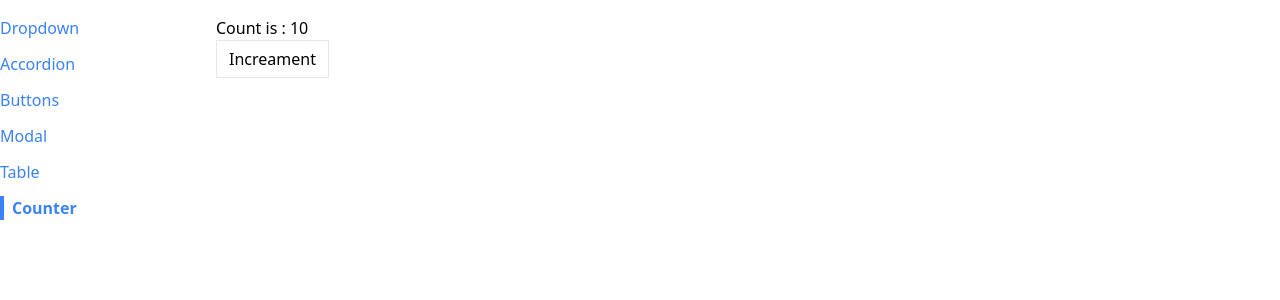
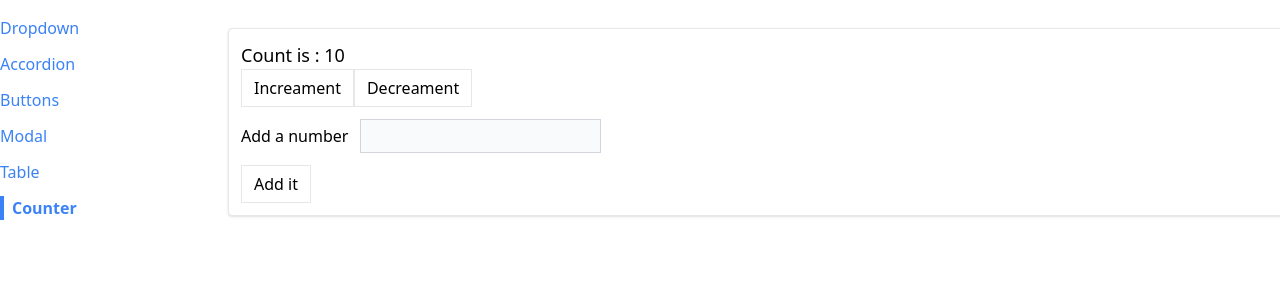
Before and after one commit to vibhavtrivedi/Comps, a React (Create React App) app: page /counter in a window 1280 px wide. Shown: the top 300 px of the page. Built offline with nearby package versions, Linux system fonts and the light colour scheme.

Commit message:
reducers

```diff
--- a/src/pages/CounterPage.js
+++ b/src/pages/CounterPage.js
@@ -1,13 +1,69 @@
-import { useState, useEffect } from "react";
+//import { useState } from "react";
+import { useReducer } from "react";
 import Button from "../components/Button";
-import UseCounter from "../hooks/use-counter";
+import Panel from "../components/Panel";
+//import UseCounter from "../hooks/use-counter";
+const INCREAMENT_COUNT = 'increament';
+const CHANGE_VALUE_TO_ADD = 'change-value-to-add';
+const reducer = (state, action) => {
+  switch (action.type) {
+    case INCREAMENT_COUNT:
+      return {
+        ...state,
+        count: state.count + 1
+      }
+    case CHANGE_VALUE_TO_ADD:
+      return {
+        ...state,
+        value: action.payload
+      }
+    default:
+      return state
+  }
+}
 function CounterPage({ initialValue }) {
-  const { count, increament } = UseCounter(initialValue);
+  const [state, dispatch] = useReducer(reducer, {count: initialValue, value: 0})
+  //const { count, increament } = UseCounter(initialValue);
+  // const [count, setCount] = useState(initialValue);
+  // const [value, setValue] = useState(0);
+  const decreament = () => {
+
+  }
+
+  const increament = () => {
+    dispatch({
+      type: INCREAMENT_COUNT
+    });
+  }
+
+
+  const handleChange = (event) => {
+    const vlue1 = parseInt(event.target.value) || 0;
+    dispatch({
+      type: CHANGE_VALUE_TO_ADD,
+      payload: vlue1
+    })
+    //setValue(vlue1)
+  }
+
+  const handleSubmit = (event) => {
+    event.preventDefault();
+    // setCount(count + value);
+    // setValue(0);
+  }
   return (
-    <div>
-      <h1>Count is : {count}</h1>
-      <Button onClick={increament}>Increament</Button>
-    </div>
+    <Panel className="m-3">
+      <h1 className="text-lg">Count is : {state.count}</h1>
+      <div className="flex flex-row">
+        <Button onClick={increament}>Increament</Button>
+        <Button onClick={decreament}>Decreament</Button>
+      </div>
+      <form onSubmit={handleSubmit}>
+        <label>Add a number</label>
+        <input value={state.value || ""} className="p-1 m-3 bg-gray-50 border border-gray-300" type="number" onChange={handleChange}/>
+        <Button>Add it</Button>
+      </form>
+    </Panel>
   );
 }
 
```
